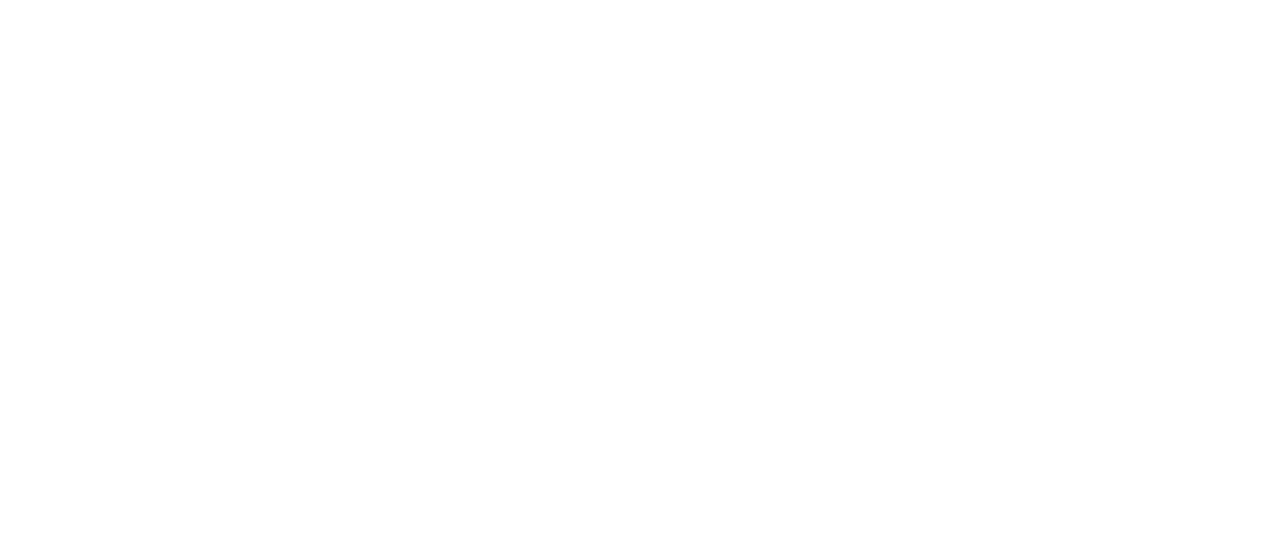
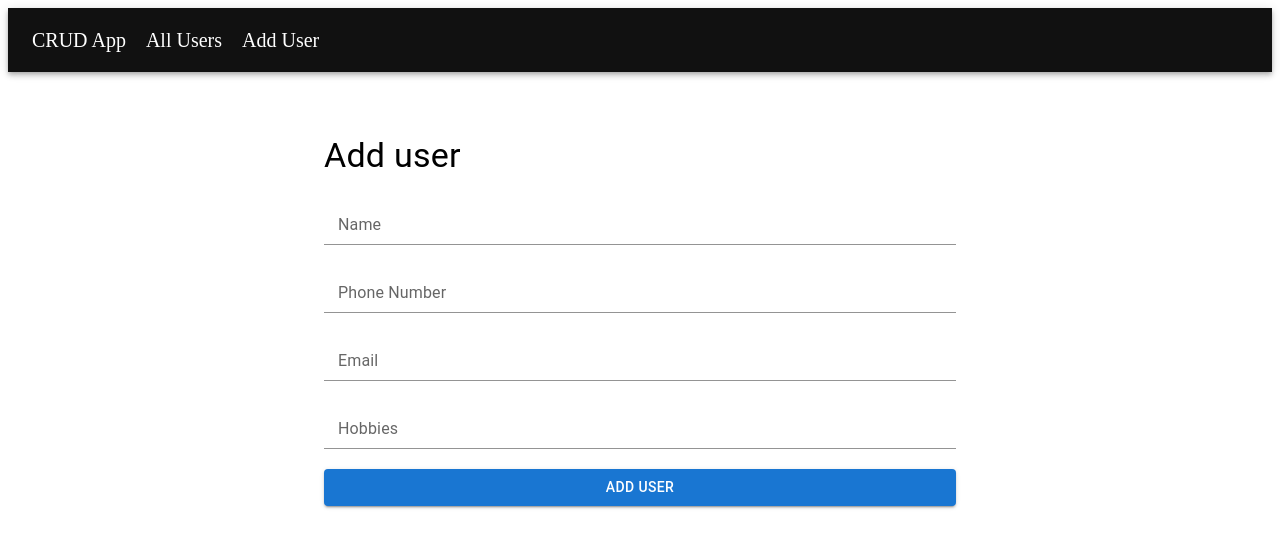
Before and after one commit to Devang2304/CRUD-WebApp, a React (Create React App) app in the folder client/: page /add in a window 1280 px wide. Shown: the top 548 px of the page. Built offline with nearby package versions, Linux system fonts and the light colour scheme.

Commit message:
NavBar & AddUser component done

```diff
--- a/client/package.json
+++ b/client/package.json
@@ -3,11 +3,15 @@
   "version": "0.1.0",
   "private": true,
   "dependencies": {
+    "@emotion/react": "^11.10.6",
+    "@emotion/styled": "^11.10.6",
+    "@mui/material": "^5.11.15",
     "@testing-library/jest-dom": "^5.16.5",
     "@testing-library/react": "^13.4.0",
     "@testing-library/user-event": "^13.5.0",
     "react": "^18.2.0",
     "react-dom": "^18.2.0",
+    "react-router-dom": "^6.9.0",
     "react-scripts": "5.0.1",
     "web-vitals": "^2.1.4"
   },
--- a/client/src/App.js
+++ b/client/src/App.js
@@ -1,9 +1,20 @@
+// import components
+import NavBar from "./components/NavBar";
+import CrudApp from "./components/CrudApp";
+import AddUser from "./components/AddUser";
+import AllUsers from "./components/AllUsers";
 
+import {BrowserRouter, Route, Routes} from 'react-router-dom';
 function App() {
   return (
-    <div className="App">
-
-    </div>
+    <BrowserRouter>
+        <NavBar/>
+      <Routes>
+        <Route path="/" element={<CrudApp/>}/>
+        <Route path="/all" element={<AllUsers/>}/>
+        <Route path="/add"  element={<AddUser/>}/>
+      </Routes>
+    </BrowserRouter>
   );
 }
 
--- /dev/null
+++ b/client/src/components/AddUser.jsx
@@ -0,0 +1,57 @@
+import { FormGroup,FormControl,InputLabel,Input,Typography,styled,Button } from "@mui/material";
+import { useState } from "react";
+
+const Container=styled(FormGroup)`
+width: 50%;
+margin:5% auto 0 auto;
+& > div {
+    margin-top: 20px
+}
+`
+const defaultValue={
+    name: '',
+    phoneNumber: '',
+    email: '',
+    hobbies: ''
+}
+
+const AddUser=()=>{
+
+    const [user,setUser] =useState(defaultValue);
+
+    const onValueChange=(e)=>{
+        setUser({...user, [e.target.name]:e.target.value});
+        // console.log(user);
+    }
+
+    const addUserDetails=()=>{
+
+    }
+
+    return(
+        <Container>
+            <Typography variant="h4">Add user</Typography>
+            <FormControl>
+                <InputLabel>Name</InputLabel>
+                <Input onChange={(e)=>onValueChange(e)} name="name"/>
+            </FormControl>
+            <FormControl>
+                <InputLabel>Phone Number</InputLabel>
+                <Input onChange={(e)=>onValueChange(e)} name="phoneNumber"/>
+            </FormControl>
+            <FormControl>
+                <InputLabel>Email</InputLabel>
+                <Input onChange={(e)=>onValueChange(e)} name="email" />
+            </FormControl>
+            <FormControl>
+                <InputLabel>Hobbies</InputLabel>
+                <Input onChange={(e)=>onValueChange(e)} name="hobbies" />
+            </FormControl>
+            <FormControl>
+                <Button variant="contained" onClick={()=>addUserDetails()}>Add User</Button>
+            </FormControl>
+        </Container>
+    );
+}
+
+export default AddUser;
--- /dev/null
+++ b/client/src/components/AllUsers.jsx
@@ -0,0 +1,9 @@
+
+
+const AllUsers=()=>{
+    return(
+        <p>This is AllUsers</p>
+    );
+}
+
+export default AllUsers;
--- /dev/null
+++ b/client/src/components/CrudApp.jsx
@@ -0,0 +1,9 @@
+
+
+const CrudApp=()=>{
+    return(
+        <p>This is CrudApp</p>
+    );
+}
+
+export default CrudApp;
--- /dev/null
+++ b/client/src/components/NavBar.jsx
@@ -0,0 +1,29 @@
+import {AppBar ,Toolbar,styled} from '@mui/material';
+import { NavLink } from 'react-router-dom';
+
+const Header = styled(AppBar)`
+    background:#111111
+`;
+
+const Navbar =styled(NavLink)`
+    font-size: 20px;
+    margin-right:20px;
+    color: inherit;
+    text-decoration: none;
+`;
+
+
+
+const NavBar=()=>{
+    return (
+        <Header position='static'>
+            <Toolbar>
+                <Navbar to='/'>CRUD App</Navbar>
+                <Navbar to='/all'>All Users</Navbar>
+                <Navbar to='/add'>Add User</Navbar>
+            </Toolbar>
+        </Header>
+    )
+}
+
+export default NavBar;
```
Also changed, not shown: client/src/index.js (line endings or trailing spaces), 2 other files (tests, documents, lock files or other folders).
